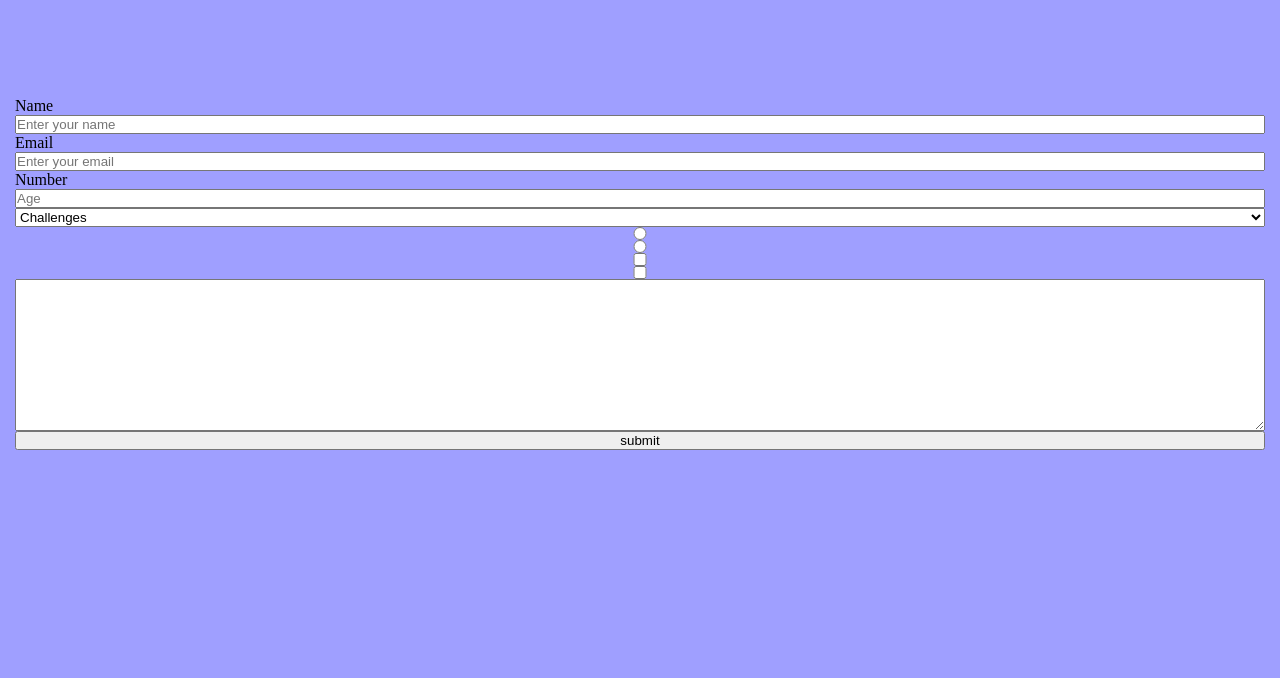
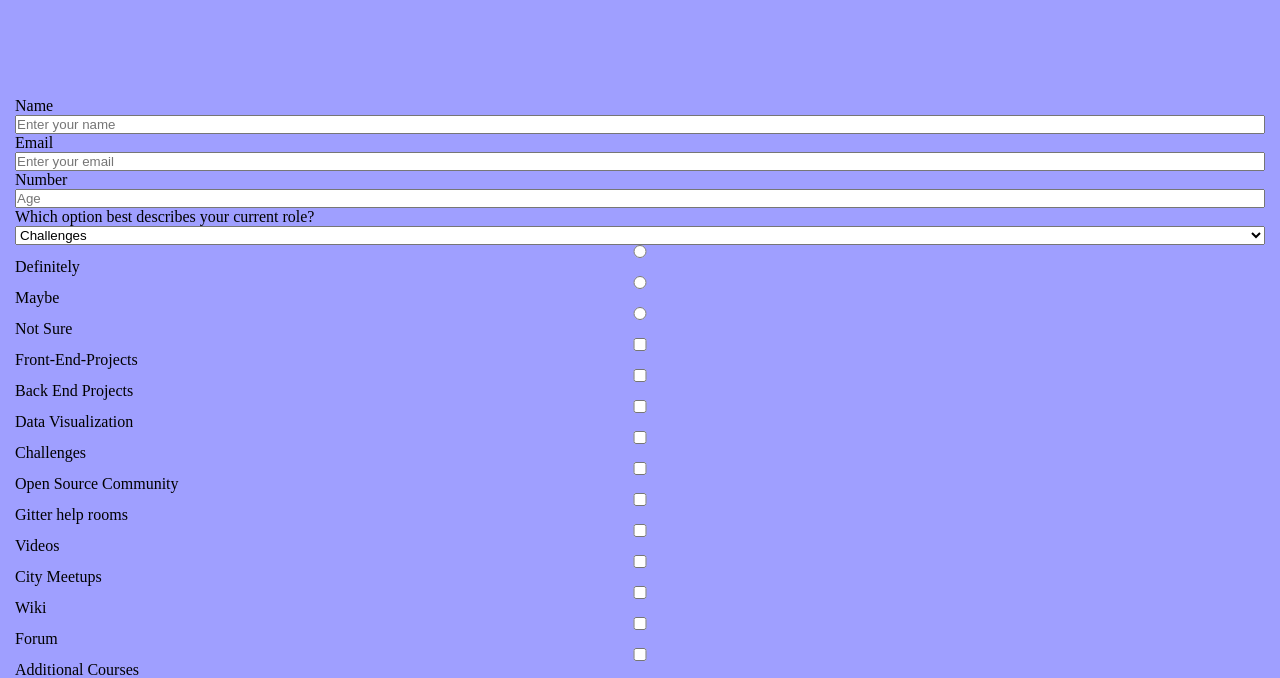
Before and after one commit to EngrHumza/Pak-Iraq, a plain HTML site: page fcc-test-suite-template-master/index.html in a window 1280 px wide. Shown: the part 120-798 px from the top of the page. Drawn offline with Linux system fonts and the light colour scheme.

Commit message:
Updated Html

```diff
--- a/fcc-test-suite-template-master/index.html
+++ b/fcc-test-suite-template-master/index.html
@@ -27,14 +27,32 @@
           <input type="email" name="email" id="email" placeholder="Enter your email" title="You should Enter your Email" required>
           <label for="number" id="number-label">Number</label>
           <input type="number" name="age" id="number" placeholder="Age" title="add your age" min="0" max="1000">
+          <label for="dropdown">Which option best describes your current role?</label>
           <select name="dropdown" id="dropdown">
             <option value="">Challenges</option>
             <option value="">Projects</option>
           </select>
-          <input type="radio" name="recommend" value="definitely">
-          <input type="radio" name="recommend" value="maybe">
-          <input type="checkbox" name="improved" value="Front-End-Projects">
-          <input type="checkbox" name="inproved" value="Back-End-Projects">
+          <input type="radio" name="recommend" value="definitely"><label for="">Definitely</label>
+          <input type="radio" name="recommend" value="maybe"><label for="">Maybe</label>
+          <input type="radio" name="recommend" value="maybe"><label for="">Not Sure</label>
+          <input type="checkbox" name="improved" value="Front-End-Projects"><label for="">Front-End-Projects</label>
+          <input type="checkbox" name="inproved" value="Back-End-Projects"><label for="">Back End Projects</label>
+          <input type="checkbox" name="inproved" value="Back-End-Projects"><label for="">Data Visualization</label>
+          <input type="checkbox" name="inproved" value="Back-End-Projects"><label for="">Challenges</label>
+          <input type="checkbox" name="inproved" value="Back-End-Projects"><label for="">Open Source Community
+          </label>
+          <input type="checkbox" name="inproved" value="Back-End-Projects"><label for="">Gitter help rooms
+          </label>
+          <input type="checkbox" name="inproved" value="Back-End-Projects"><label for="">Videos
+          </label>
+          <input type="checkbox" name="inproved" value="Back-End-Projects"><label for="">City Meetups
+          </label>
+          <input type="checkbox" name="inproved" value="Back-End-Projects"><label for="">Wiki
+          </label>
+          <input type="checkbox" name="inproved" value="Back-End-Projects"><label for="">Forum
+          </label>
+          <input type="checkbox" name="inproved" value="Back-End-Projects"><label for="">Additional Courses
+          </label>
           <textarea name="suggestions" id="suggest" cols="30" rows="10"></textarea>
           <button type="submit" id="submit" value="submit">submit</button>
 
```
